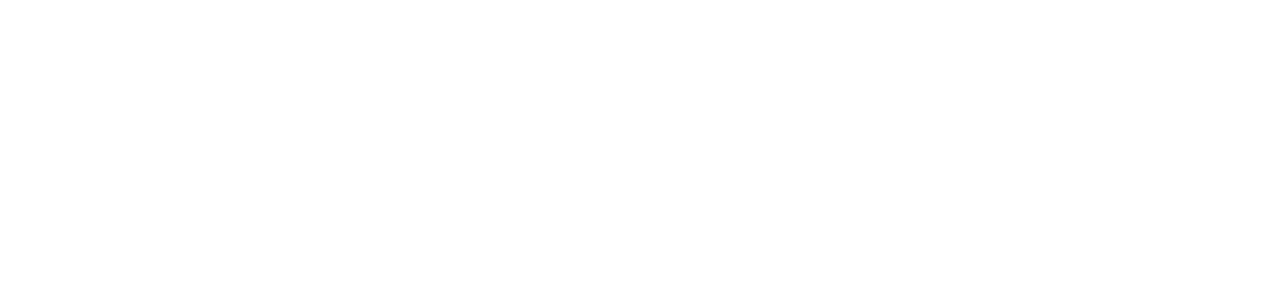
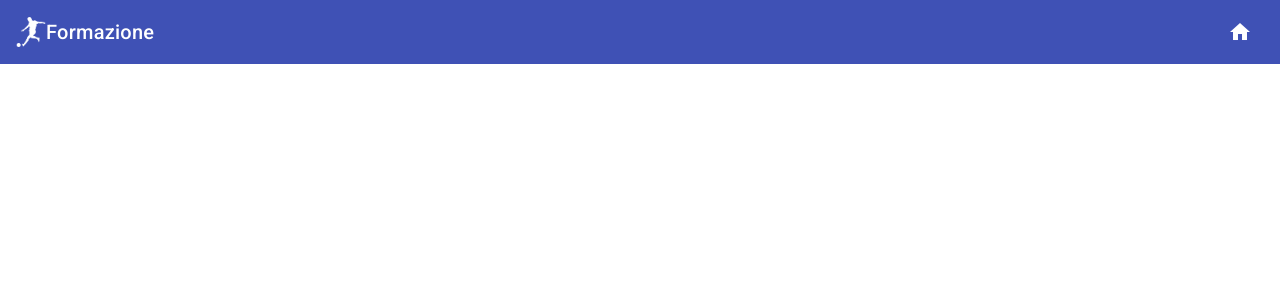
Before and after one commit to GiacomoPiantini/calcio, an Angular app: page /formation/1 in a window 1280 px wide. Before the commit this address led to /. Shown: the top 300 px of the page. Built offline with nearby package versions, Linux system fonts and the light colour scheme.

Commit message:
navigatebyurl

```diff
--- a/src/app/formation/formation.component.ts
+++ b/src/app/formation/formation.component.ts
@@ -15,13 +15,14 @@
   constructor(
     private teamsService: TeamsService,
   ){
-    this.getPlayers()
+    //this.getPlayers()
   }
 
 
-  getPlayers(){
+/*   getPlayers(){
+    console.log(this.currentIdTeam)
     this.teamsService.getFormation(this.currentIdTeam).subscribe((p) => this.formation = p);
     console.log(this.formation);
 
-  }
+  } */
 }
--- a/src/app/team-details/team-details.component.html
+++ b/src/app/team-details/team-details.component.html
@@ -6,7 +6,7 @@
   </mat-card-header>
   <img mat-card-image src="{{ teamDetails?.logo }}">
   <mat-card-actions>
-    <button mat-button routerLink="/formation" >Formazione</button>
+    <button mat-button (click)="goFormation(currentIdTeam)">Formazione</button>
   </mat-card-actions>
 </mat-card>
 </div>
--- a/src/app/team-details/team-details.component.ts
+++ b/src/app/team-details/team-details.component.ts
@@ -1,6 +1,7 @@
 import { Component, Input, OnChanges, OnInit, SimpleChanges } from '@angular/core';
 import { TeamsService } from '../services/teams.service';
 import { Team } from '../models/team';
+import { Router } from '@angular/router';
 
 @Component({
   selector: 'app-team-details',
@@ -14,7 +15,7 @@
 
   teamDetails: Team | undefined;
 
-  constructor(private teamService:TeamsService){}
+  constructor(private teamService:TeamsService,private router: Router){}
 
   ngOnChanges(changes: SimpleChanges): void { //inserisco ngOnChanges perchè deve visualizzare il cambiamento
     this.getTeamDetail(this.currentIdTeam);
@@ -32,4 +33,9 @@
       console.log("Questo è dettaglio dal comp team-details", this.teamDetails)
     }
   } */
+
+  goFormation(currentId:number){
+    console.log("sonolaformazione",currentId);
+    this.router.navigateByUrl('formation/' + currentId);
+  }
 }
```
Also changed, not shown: src/app/app-routing.module.ts (+3 -7 lines).
